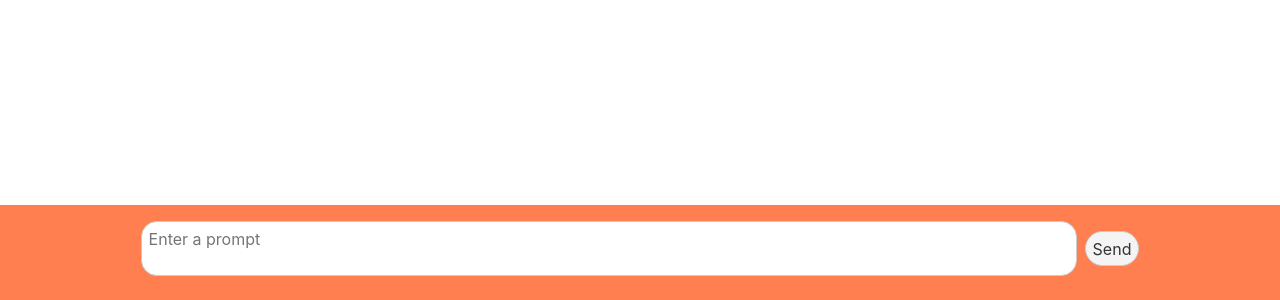
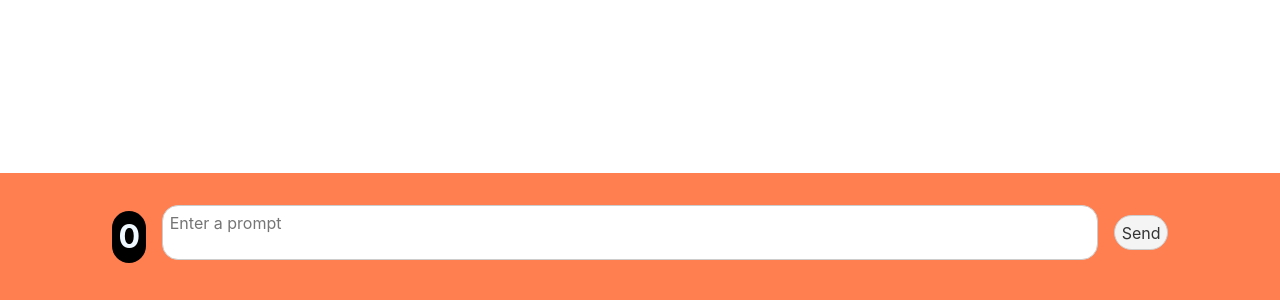
Before and after one commit to Kubixy/GPT_Api_Front-end, a Svelte app: page / in a window 1280 px wide. Shown: the part 500-800 px from the top of the page. Built offline with nearby package versions, Linux system fonts and the light colour scheme.

Commit message:
Add token counter

```diff
--- a/src/App.svelte
+++ b/src/App.svelte
@@ -5,6 +5,7 @@
   let messages = [];
   let tmpPrompt;
   let isLoading = false;
+  let tokenCount = 0;
 
   async function generateText() {
     tmpPrompt = prompt;
@@ -24,8 +25,9 @@
       });
 
       const response = await res.json();
-      if (Array.isArray(response)) {
-        messages = [...messages, ...response.slice(messages.length)];
+      if (Array.isArray(response.conversation)) {
+        messages = response.conversation;
+        tokenCount = response.tokenCount;
       } else {
         console.error("Error from server:", response);
       }
@@ -47,6 +49,7 @@
 </div>
 
 <div id="Controls">
+  <h1 id="token-count">{tokenCount}</h1>
   <textarea bind:value={prompt} placeholder="Enter a prompt" />
   {#if isLoading}
     <Spinner />
@@ -76,12 +79,19 @@
     justify-content: center;
     align-items: center;
     padding: 1em;
-    gap: 0.5em;
+    gap: 1em;
     background-color: coral;
   }
 
+  #token-count {
+    color: aliceblue;
+    background-color: black;
+    padding: 0.2em;
+    border-radius: 1em;
+  }
+
   #Conversation {
-    padding-bottom: 6em;
+    padding-bottom: 7.5em;
   }
 
   button {
```
Also changed, not shown: src/Server.js (+5 -7 lines), public/build/bundle.css, public/build/bundle.js, 1 other file (tests, documents, lock files or other folders).
